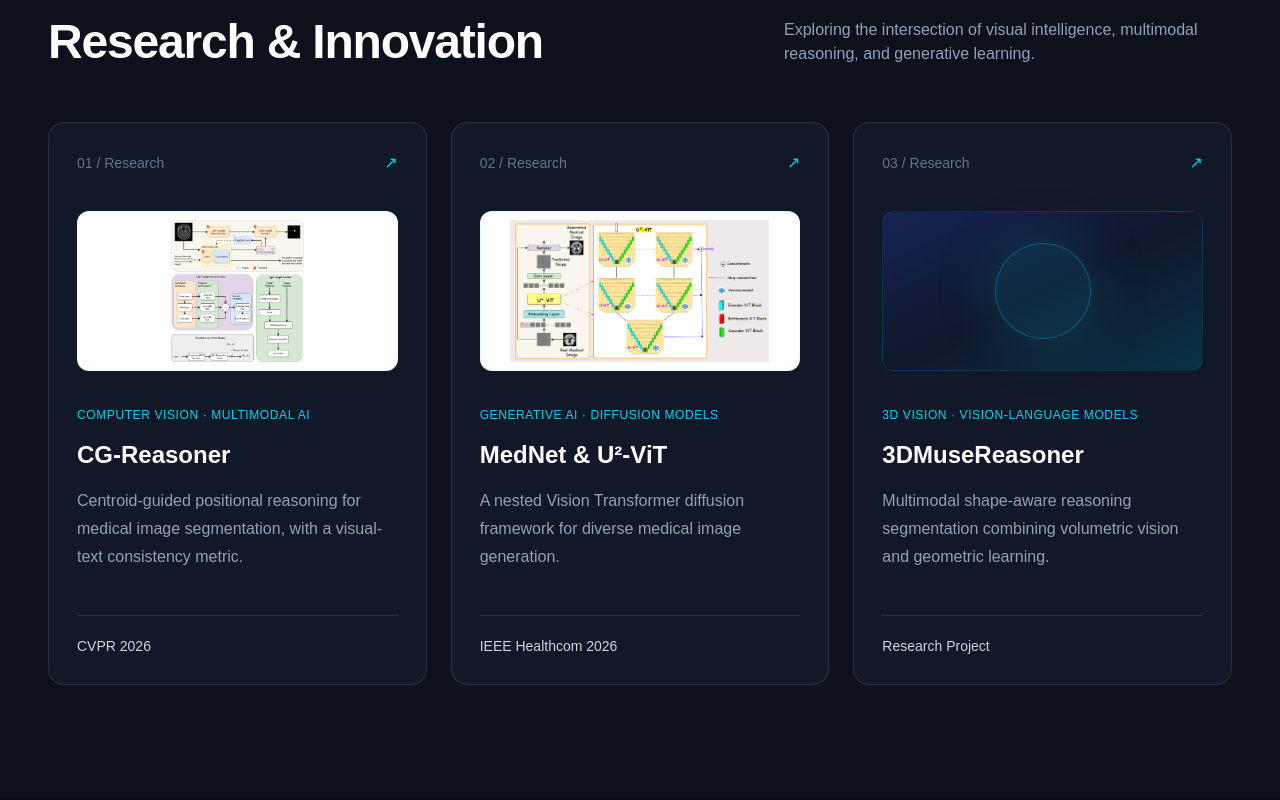
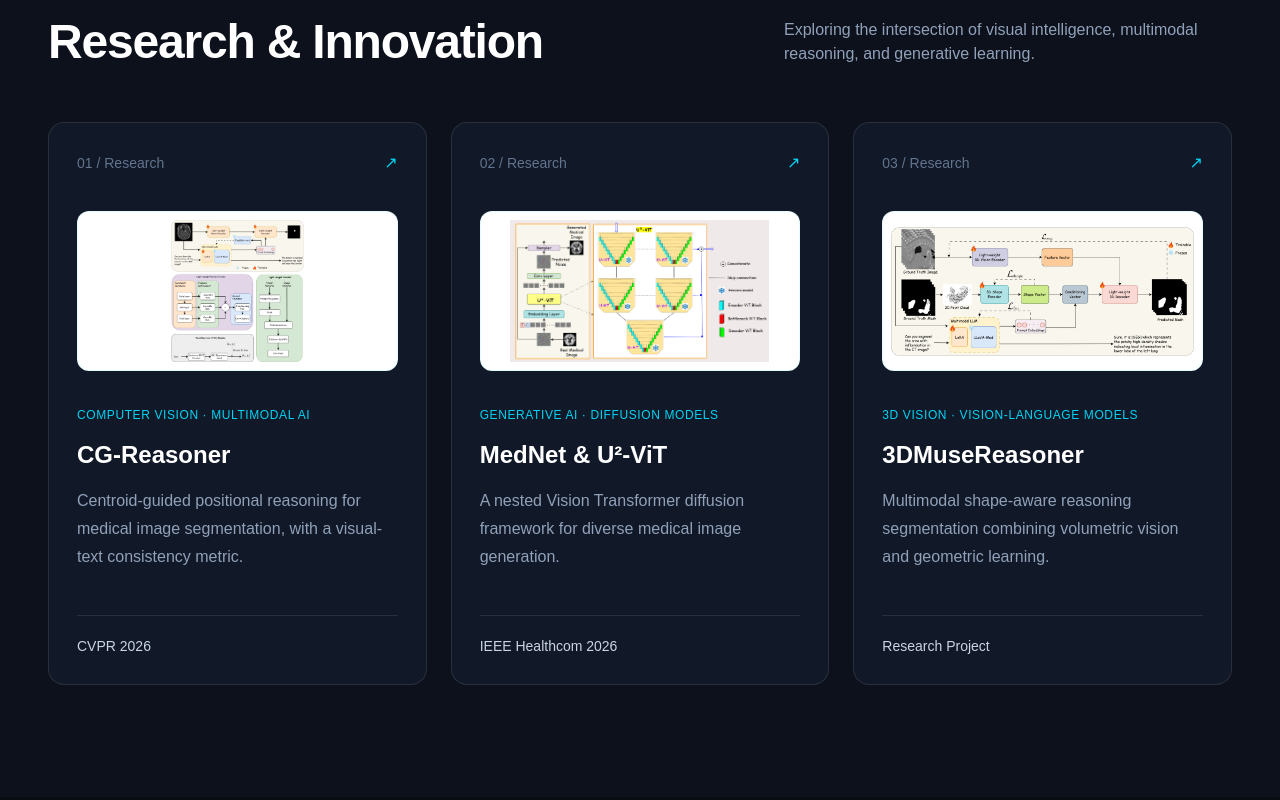
Before and after one commit to sravanipottipati/lakshmikar-ai-portfolio, a Next.js app: page / in a window 1280 px wide. Shown: the part 2100-2900 px from the top of the page. Built offline with nearby package versions, Linux system fonts and the light colour scheme.

Commit message:
Complete research cards with three architecture diagrams

```diff
--- a/src/app/page.tsx
+++ b/src/app/page.tsx
@@ -155,10 +155,10 @@
                   <span className="text-cyan-400">↗</span>
                 </div>
 
-                {project.title === "CG-Reasoner" || project.title === "MedNet & U²-ViT" ? (
+                {project.title === "CG-Reasoner" || project.title === "MedNet & U²-ViT" || project.title === "3DMuseReasoner" ? (
                   <div className="my-9 flex h-40 items-center justify-center overflow-hidden rounded-xl border border-cyan-400/10 bg-white p-2">
                     <img
-                      src={project.title === "CG-Reasoner" ? "/research/cg-reasoner-architecture.png" : "/research/mednet-architecture.png"}
+                      src={project.title === "CG-Reasoner" ? "/research/cg-reasoner-architecture.png" : project.title === "MedNet & U²-ViT" ? "/research/mednet-architecture.png" : "/research/3dmusereasoner-architecture.png"}
                       alt="CG-Reasoner model architecture"
                       className="h-full w-full object-contain"
                     />
```
Also changed, not shown: public/research/3dmusereasoner-architecture.png (added).
